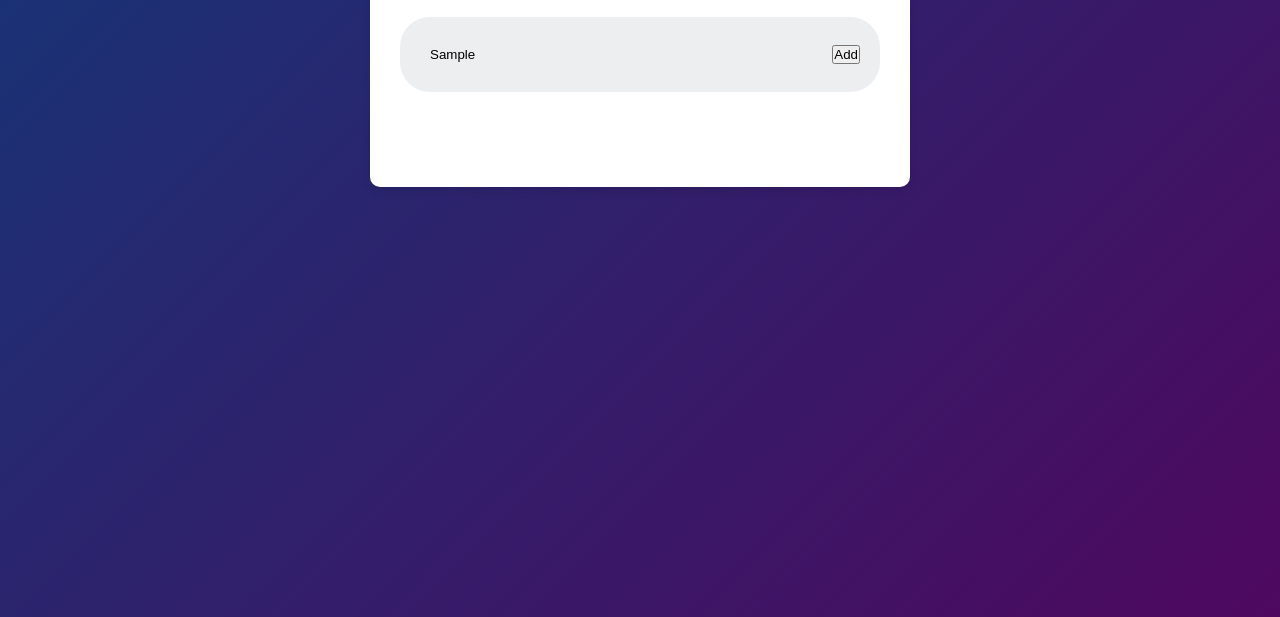
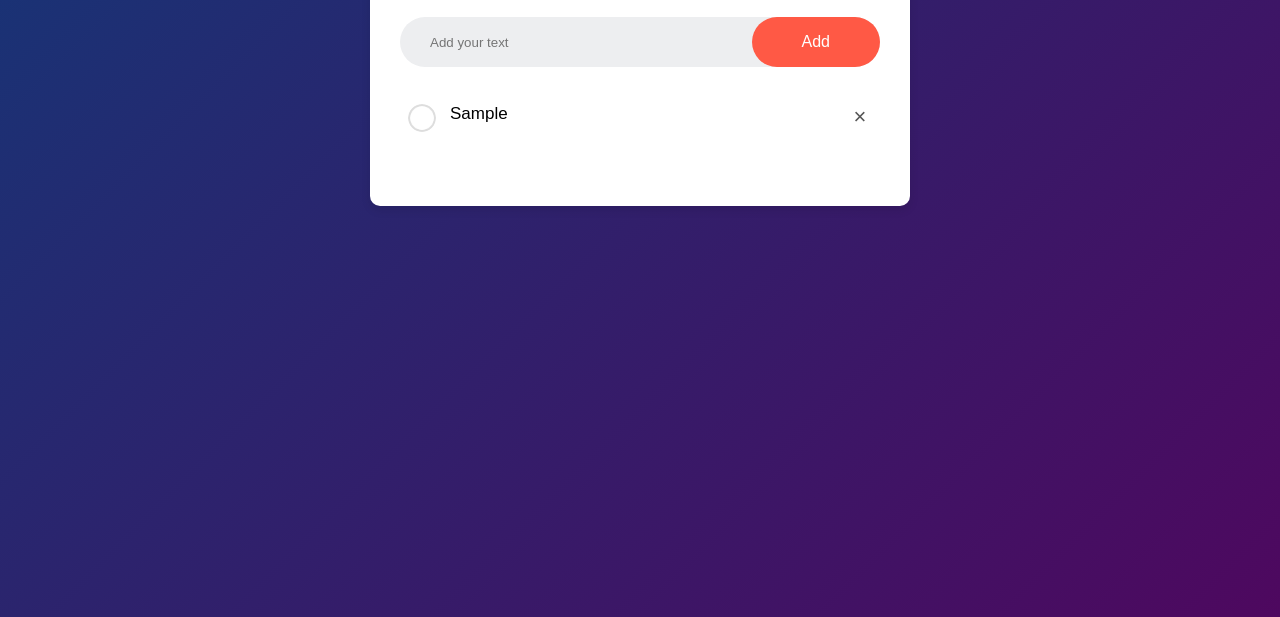
Before and after one commit to Neshanpro/To-do-list-app, a plain HTML site: page index.html in a window 1280 px wide. Both pictures are taken after typing "Sample" into the empty fields and a click on the button "Add". Shown: the part 183-800 px from the top of the page. Drawn offline with Linux system fonts and the light colour scheme.

Commit message:
final ver 1

```diff
--- a/index.html
+++ b/index.html
@@ -14,10 +14,14 @@
             <h2>To-Do List <img src="images/icon.png" alt="logo"></h2>
             <div class="row">
                 <input type="text" id="input-box" placeholder="Add your text">
-                <button>Add</button>
+                <button onclick="addTask()">Add</button>
             </div>
+            <ul id="list-container">
+                <!-- List items will be added here dynamically -->
+            </ul>
         </div>
     </div>
+    <script src="script.js"></script>
 </body>
 
 </html>
--- /dev/null
+++ b/script.js
@@ -0,0 +1,37 @@
+const inputBox = document.getElementById("input-box");
+const listContainer = document.getElementById("list-container");
+
+function addTask() {
+    if (inputBox.value === '') {
+        alert("You must write something!");
+    } else {
+        const li = document.createElement("li");
+        li.textContent = inputBox.value;
+        listContainer.appendChild(li);
+        let span = document.createElement("span");
+        span.textContent = "\u00D7"; // Unicode for multiplication sign (×)
+        li.appendChild(span);
+        inputBox.value = '';
+        saveTasks();
+    }
+}
+
+listContainer.addEventListener("click", function (e) {
+    if (e.target.tagName === 'LI') {
+        e.target.classList.toggle("checked");
+        saveTasks();
+    } else if (e.target.tagName === 'SPAN') {
+        e.target.parentElement.remove();
+        saveTasks();
+    }
+}, false);
+
+function saveTasks() {
+    localStorage.setItem("tasks", listContainer.innerHTML);
+}
+
+function loadTasks() {
+    listContainer.innerHTML = localStorage.getItem("tasks");
+}
+
+loadTasks();
--- a/style.css
+++ b/style.css
@@ -34,7 +34,7 @@ padding: 10px;
     justify-content: space-between;
     align-items: center;
     background: #edeef0;
-    padding: 20px;
+    padding-left: 20px;
     border-radius: 30px;
     margin-bottom: 25px;
 }
@@ -44,4 +44,57 @@ input{
     outline: none;
     padding: 10px;
     background: transparent;
+    font-weight: 14px;
 }
+button{
+    padding: 16px 50px;
+    border: none;
+    outline: none;
+    background: #ff5945;
+    color: #fff;
+    font-size: 16px;
+    border-radius: 40px;
+    cursor: pointer;
+}
+ul li {
+    list-style: none;
+    font-size: 17px;
+    padding: 12px 8px 12px 50px;
+    user-select: none;
+    cursor: pointer;
+    position: relative;
+}
+ul li::before{
+    content: '';
+    position: absolute;
+    width: 28px;
+    height: 28px;
+    border-radius: 50%;
+    background-image: url(images/unchecked.png);
+    background-size: cover;
+    background-position: center;
+    top: 12px;
+    left: 8px;
+}
+ul li.checked {
+    color: #555;
+    text-decoration: line-through;
+}
+ul li.checked::before {
+    background-image: url(images/checked.png);
+}
+ul li span {
+    position: absolute;
+    right: 0px;
+    top: 5px;
+    width: 40px;
+    height: 40px;
+    font-size: 22px;
+    color: #555;
+    line-height: 40px;
+    text-align: center;
+    border-radius: 50%;
+}
+ul li span:hover {
+    background: #edeef0;
+}
```
